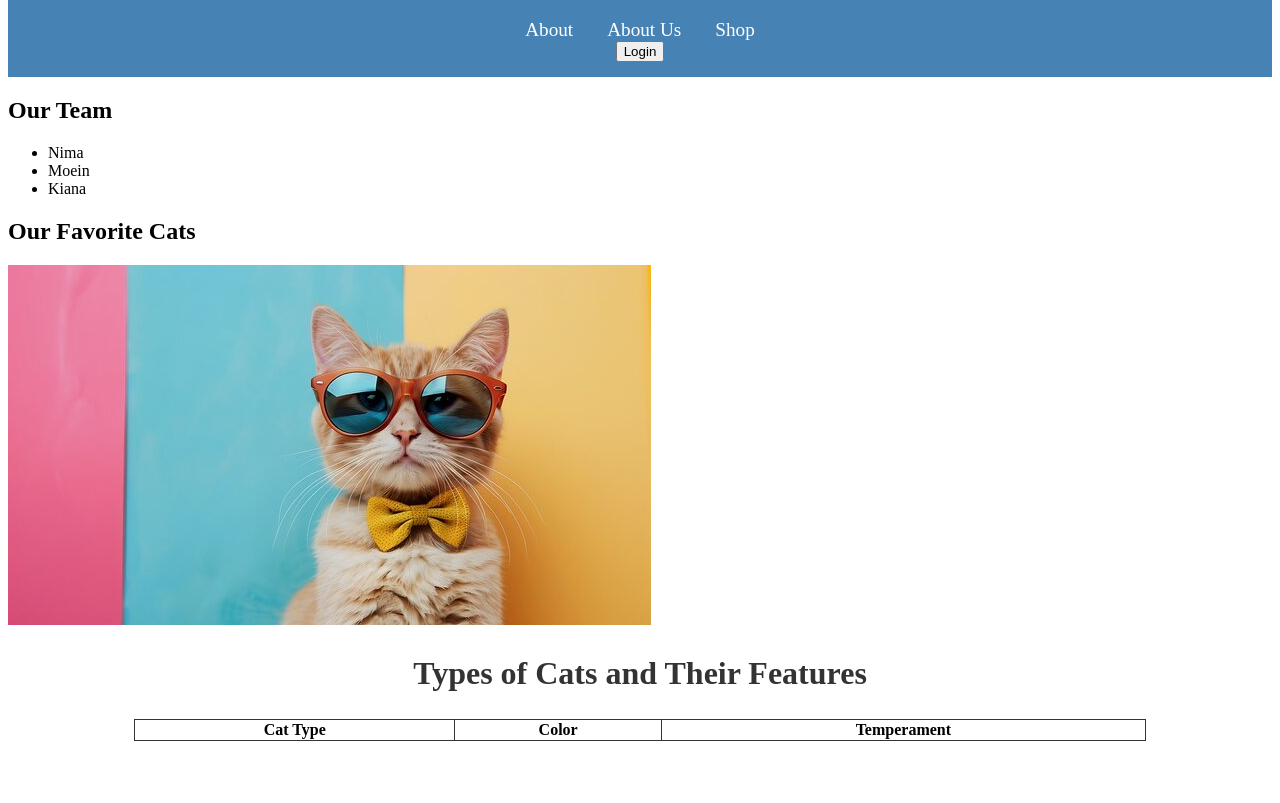
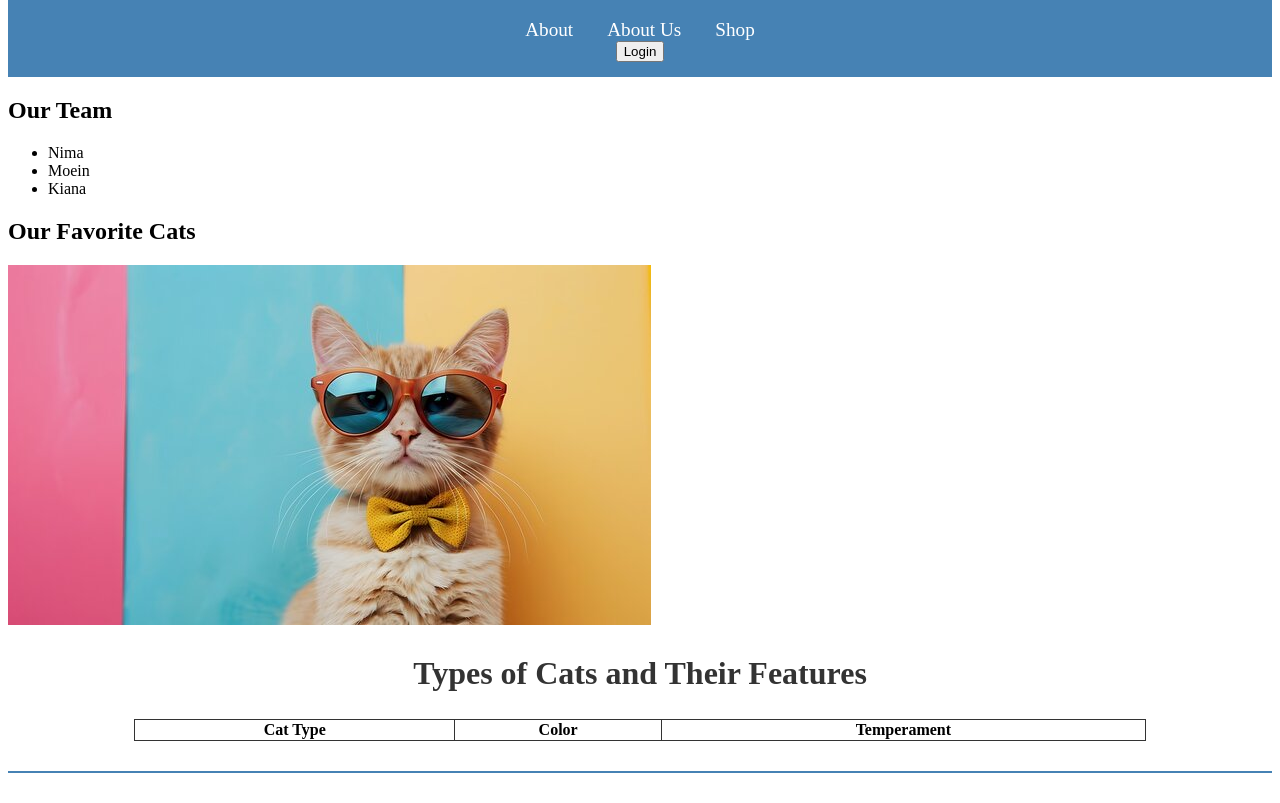
Before and after one commit to moein72002/se_lab_hw1, a plain HTML site: page index.html in a window 1280 px wide. Shown: the part 84-887 px from the top of the page. Before the commit the page ends 833 px from the top, so only its background shows below. Drawn offline with Linux system fonts and the light colour scheme.

Commit message:
add divider and style

```diff
--- a/index.html
+++ b/index.html
@@ -48,6 +48,8 @@
         </table>
     </section>
 
+    <hr class="divider">
+
 </body>
 
 </html>
--- a/style.css
+++ b/style.css
@@ -57,3 +57,10 @@ table {
 table, th, td {
     border: 1px solid #333;
 }
+
+.divider {
+    border: none;
+    height: 2px;
+    background-color: #4682b4;
+    margin: 30px 0;
+}
```
Lines whose indentation alone changed are shown as unchanged.
